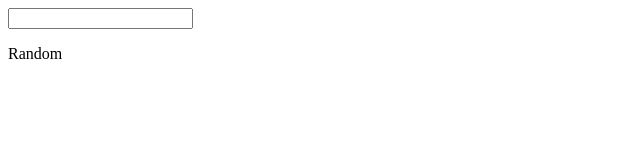
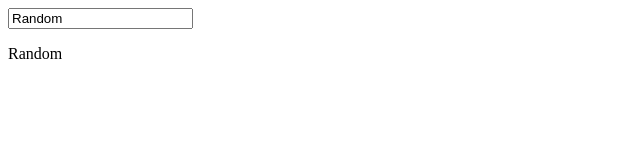
Before and after one commit to andylushman/My-First-Angular-App, an Angular app: page / in a window 1280 px wide. Shown: the top 160 px of the page, without its empty margins (0-640 px from the left). Built offline with nearby package versions, Linux system fonts and the light colour scheme.

Commit message:
added ngmodule for input

```diff
--- a/src/app/app.component.html
+++ b/src/app/app.component.html
@@ -1,2 +1,2 @@
-<input type="text">
+<input type="text" [(ngModel)]="name">
 <p>{{name}}</p>
--- a/src/app/app.module.ts
+++ b/src/app/app.module.ts
@@ -1,6 +1,6 @@
 import { BrowserModule } from '@angular/platform-browser';
 import { NgModule } from '@angular/core';
-
+import { FormsModule } from '@angular/forms';
 import { AppComponent } from './app.component';
 
 @NgModule({
@@ -8,7 +8,8 @@
     AppComponent
   ],
   imports: [
-    BrowserModule
+    BrowserModule,
+    FormsModule
   ],
   providers: [],
   bootstrap: [AppComponent]
```
